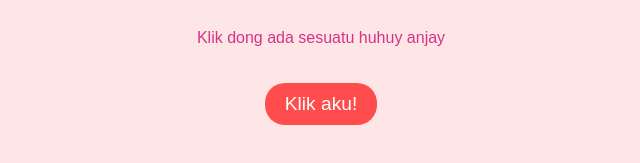
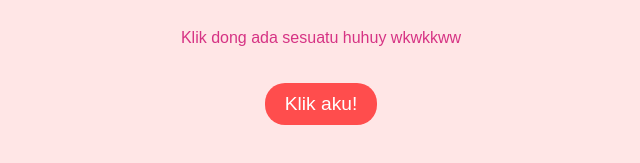
Before and after one commit to FADIL0803123/FADIL0803123, a plain HTML site: page index.html in a window 1280 px wide. Shown: the part 219-382 px from the top of the page, 319-959 px from the left. Drawn offline with Linux system fonts and the light colour scheme.

Commit message:
Update index.html

```diff
--- a/index.html
+++ b/index.html
@@ -50,7 +50,7 @@
 <body>
     <h1>Hai Windy! ❤️</h1>
     <p class="heart">💖💖💖</p>
-    <p>Klik dong ada sesuatu huhuy anjay</p>
+    <p>Klik dong ada sesuatu huhuy wkwkkww</p>
     <button class="btn" onclick="showPhoto()">Klik aku!</button>
     <br>
     <img id="lovePhoto" src="WhatsApp Image 2025-02-16 at 12.26.30_e4dfd82c.jpg" alt="Foto windy" class="photo">
```
